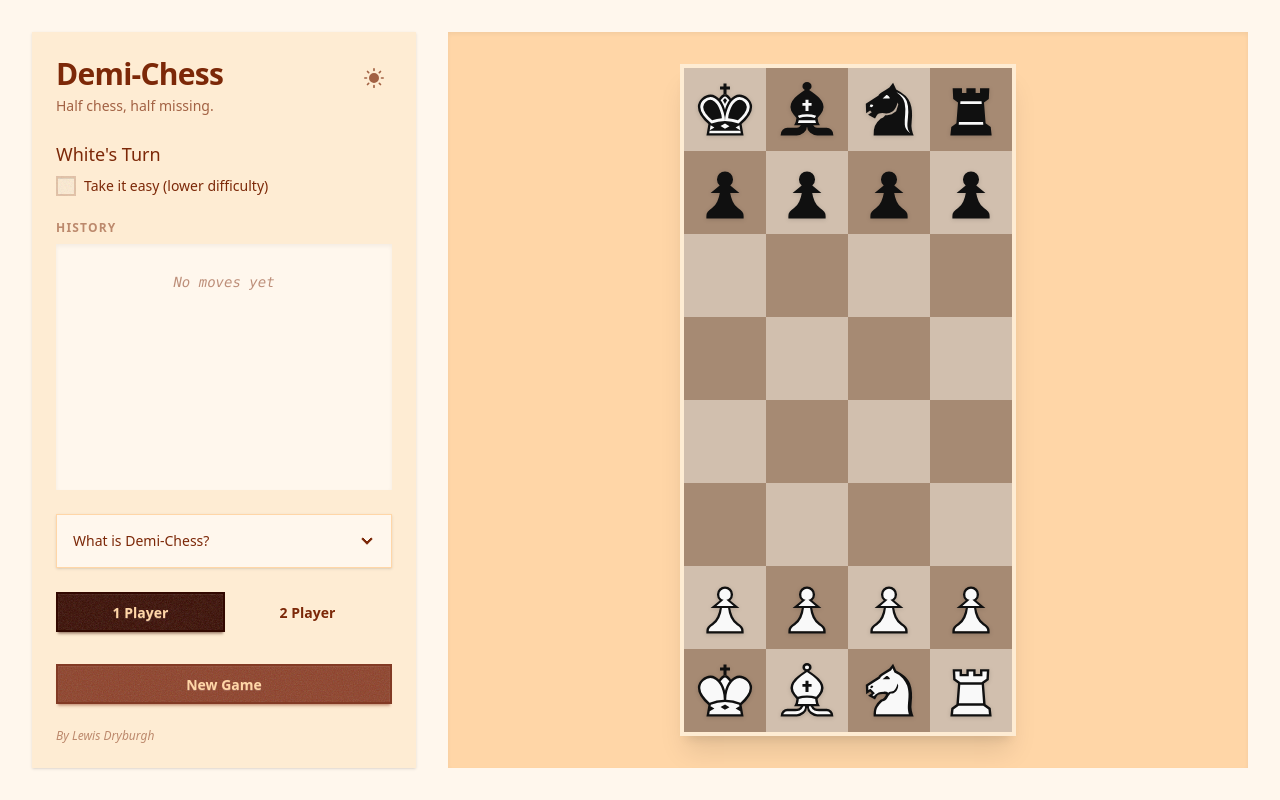
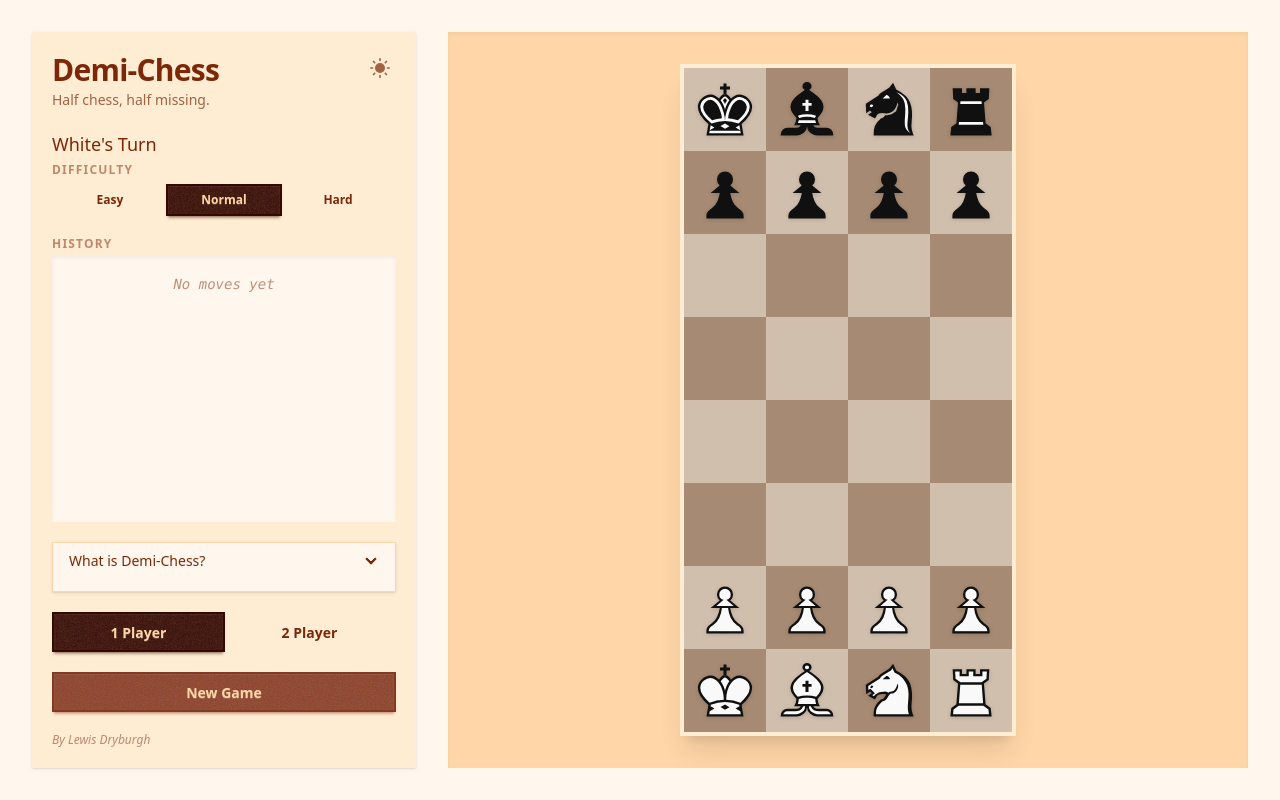
Before and after one commit to lewdry/demi-chess, a Svelte app: page / in a window 1280 px wide. Built offline with nearby package versions, Linux system fonts and the light colour scheme.

Commit message:
fix: enhance meta tags in index.html for better SEO; update App.svelte to support difficulty levels and improve theme handling; adjust AI logic in engine.worker.js for varied difficulty settings

```diff
--- a/index.html
+++ b/index.html
@@ -15,16 +15,26 @@
     <meta charset="UTF-8" />
     <meta name="viewport" content="width=device-width, initial-scale=1.0" />
     <meta name="google-site-verification" content="MJ1_jvp4WyTrK_OpiwNXihd-1ySqN0urnPYTr60C508" />
-    <title>Demi-Chess</title>
+    <title>Demi-Chess | Mini Chess Board Game</title>
 
     <!-- Primary Meta Tags -->
-    <meta name="title" content="Demi-Chess" />
-    <meta name="description" content="Play Demi-chess online, a simplified 4x8 chess variant, against a client-side computer in your browser." />
+    <meta name="title" content="Demi-Chess | Mini Chess Board Game" />
+    <meta name="description" content="Play Demi-Chess online against a computer opponent. A minimalistic half-sized version of chess right in your browser." />
     <meta name="keywords" content="demi-chess, half-chess, semi-chess, chess variant, mini chess, 4x8 chess, chess AI, board game, web app" />
     <meta name="author" content="Lewis Dryburgh" />
     <meta name="language" content="English" />
     <meta name="robots" content="index, follow" />
+    <meta property="og:site_name" content="Lewis Dryburgh" />
     <link rel="canonical" href="https://lewdry.github.io/demi-chess" />
+
+    <script type="application/ld+json">
+      {
+        "@context": "https://schema.org",
+        "@type": "WebSite",
+        "name": "Lewis Dryburgh",
+        "url": "https://lewdry.github.io/"
+      }
+    </script>
   </head>
   <body>
     <div id="app"></div>
--- a/src/App.svelte
+++ b/src/App.svelte
@@ -1,15 +1,22 @@
 <script>
   import Board from './lib/components/Board.svelte';
   import { COLORS, indexToAlgebraic, EMPTY, PIECE_SYMBOLS } from './lib/engine/board.js';
-  import { getLegalMoves, applyMoveToState, createInitialGameState } from './lib/engine/game.js';
+  import { applyMoveToState, createInitialGameState } from './lib/engine/game.js';
   import { onMount } from 'svelte';
+
+  const DIFFICULTY_LEVELS = ['easy', 'normal', 'hard'];
 
   let dark = $state(false);
   let vsComputer = $state(true);
-  let easyMode = $state(false);
+  let difficulty = $state('normal');
+
+  function applyTheme(isDark) {
+    document.documentElement.setAttribute('data-theme', isDark ? 'forest' : 'caramellatte');
+  }
 
   function handleThemeChange(e) {
     dark = e.target.checked;
+    applyTheme(dark);
     localStorage.setItem('theme', dark ? 'forest' : 'caramellatte');
   }
 
@@ -20,9 +27,10 @@
     aiThinking = false;
   }
 
-  function handleEasyModeChange(e) {
-    easyMode = e.target.checked;
-    localStorage.setItem('easyMode', easyMode ? '1' : '0');
+  function setDifficulty(value) {
+    if (!DIFFICULTY_LEVELS.includes(value) || difficulty === value) return;
+    difficulty = value;
+    localStorage.setItem('difficulty', value);
   }
 
   // 'check' is not a terminal state — the game keeps going, only
@@ -64,6 +72,12 @@
   let hiddenSquares = $state(new Set());
 
   onMount(() => {
+    // Each block below is independent and wrapped separately: a failure in
+    // one (e.g. the worker failing to start, or storage access being blocked
+    // by browser privacy settings on a fresh profile) must not prevent the
+    // others from running, otherwise the theme, preferences, or AI opponent
+    // can silently fail to initialize until the page is reloaded.
+    try {
       worker = new Worker(new URL('./lib/workers/engine.worker.js', import.meta.url), { type: 'module' });
       worker.onmessage = (e) => {
         if (e.data.type === 'bestMove' && e.data.move) {
@@ -76,30 +90,50 @@
           }, AI_THINK_MS);
         }
       };
+    } catch (e) {
+      console.error('Failed to start AI worker:', e);
+    }
 
+    let darkMediaQuery = null;
+    let handleSystemThemeChange = null;
+    try {
       // Match whatever theme index.html already resolved pre-paint (stored
       // preference, or the OS preference if the user hasn't chosen one yet).
       const storedTheme = localStorage.getItem('theme');
-    const darkMediaQuery = window.matchMedia('(prefers-color-scheme: dark)');
+      darkMediaQuery = window.matchMedia('(prefers-color-scheme: dark)');
       dark = storedTheme ? storedTheme === 'forest' : darkMediaQuery.matches;
+      applyTheme(dark);
 
       const storedVsComputer = localStorage.getItem('vsComputer');
       if (storedVsComputer !== null) vsComputer = storedVsComputer === '1';
 
+      const storedDifficulty = localStorage.getItem('difficulty');
+      if (storedDifficulty && DIFFICULTY_LEVELS.includes(storedDifficulty)) {
+        difficulty = storedDifficulty;
+      } else {
         const storedEasyMode = localStorage.getItem('easyMode');
-    if (storedEasyMode !== null) easyMode = storedEasyMode === '1';
+        if (storedEasyMode !== null) {
+          difficulty = storedEasyMode === '1' ? 'easy' : 'hard';
+          localStorage.setItem('difficulty', difficulty);
+          localStorage.removeItem('easyMode');
+        }
+      }
 
       // If the user hasn't made an explicit choice, keep following the OS setting live.
-    const handleSystemThemeChange = (e) => {
+      handleSystemThemeChange = (e) => {
         if (!localStorage.getItem('theme')) {
           dark = e.matches;
+          applyTheme(dark);
         }
       };
       darkMediaQuery.addEventListener('change', handleSystemThemeChange);
+    } catch (e) {
+      console.error('Failed to read theme/preferences:', e);
+    }
 
     return () => {
       worker && worker.terminate();
-      darkMediaQuery.removeEventListener('change', handleSystemThemeChange);
+      darkMediaQuery && handleSystemThemeChange && darkMediaQuery.removeEventListener('change', handleSystemThemeChange);
     };
   });
 
@@ -155,24 +189,11 @@
     }, MOVE_ANIM_MS);
   }
 
-  // Derived state to avoid recalculating unnecessarily
-  $effect(() => {
-    if (isGameActive(gameState.status) && gameState.legalMovesOfTurn.length === 0 && gameState.history.length === 0) {
-      // Very first turn initial load
-      gameState.legalMovesOfTurn = getLegalMoves(
-        gameState.board,
-        gameState.turn,
-        gameState.castlingRights[gameState.turn],
-        gameState.enPassantTarget
-      );
-    }
-  });
-
   $effect(() => {
     // If it's black's turn and the game is playing, tell the worker to search
     if (vsComputer && gameState.turn === COLORS.BLACK && isGameActive(gameState.status) && worker) {
       aiThinking = true;
-      worker.postMessage({ type: 'search', state: $state.snapshot(gameState), easyMode });
+      worker.postMessage({ type: 'search', state: $state.snapshot(gameState), difficulty });
     }
   });
 
@@ -237,22 +258,22 @@
   }
 </script>
 
-<div class="min-h-dvh w-full md:h-screen bg-base-100 text-base-content flex flex-col-reverse md:flex-row items-stretch justify-center p-4 md:p-8 gap-6 md:gap-8 md:overflow-hidden">
+<div class="min-h-dvh w-full md:h-screen bg-base-100 text-base-content flex flex-col-reverse md:flex-row items-stretch justify-center p-3 md:p-8 gap-4 md:gap-8 md:overflow-hidden">
   <!-- Sidebar -->
-  <div class="w-full md:w-96 flex flex-col gap-6 shrink md:shrink-0 min-h-0 bg-base-200 p-6 rounded-none shadow-sm md:overflow-y-auto md:max-h-full">
+  <div class="w-full md:w-96 flex flex-col gap-3 md:gap-5 shrink md:shrink-0 min-h-0 bg-base-200 p-3 md:p-5 rounded-none shadow-sm md:overflow-y-auto md:max-h-full">
     <div class="flex justify-between items-start shrink-0">
       <div>
         <h1 class="text-3xl font-bold tracking-tight">Demi-Chess</h1>
-        <p class="text-sm opacity-70 mt-1">Half chess, half missing.</p>
+        <p class="text-sm opacity-70 mt-0.5">Half chess, half missing.</p>
       </div>
-      <label class="cursor-pointer p-2 mt-1 opacity-70 hover:opacity-100 transition-opacity">
+      <label class="cursor-pointer p-1.5 opacity-70 hover:opacity-100 transition-opacity">
         <!-- Sun icon -->
         <svg xmlns="http://www.w3.org/2000/svg" class="w-5 h-5 swap-off fill-current" viewBox="0 0 24 24" stroke="currentColor" stroke-width="2" stroke-linecap="round" stroke-linejoin="round" class:hidden={dark}><circle cx="12" cy="12" r="5"/><path d="M12 1v2M12 21v2M4.2 4.2l1.4 1.4M18.4 18.4l1.4 1.4M1 12h2M21 12h2M4.2 19.8l1.4-1.4M18.4 5.6l1.4-1.4"/></svg>
         <!-- Moon icon -->
         <svg xmlns="http://www.w3.org/2000/svg" class="w-5 h-5 swap-on fill-current" viewBox="0 0 20 20" class:hidden={!dark}><path d="M17.293 13.293A8 8 0 016.707 2.707a8.001 8.001 0 1010.586 10.586z" /></svg>
         <input
           type="checkbox"
-          class="theme-controller hidden"
+          class="hidden"
           value="forest"
           checked={dark}
           onchange={handleThemeChange}
@@ -262,8 +283,8 @@
     </div>
 
     <!-- STATUS -->
-    <div class="flex flex-col gap-2">
-      <div class="flex items-center gap-3">
+    <div class="flex flex-col gap-1">
+      <div class="flex items-center gap-2">
         <span class="text-lg font-medium capitalize">{gameState.turn === 'w' ? "White's" : "Black's"} Turn</span>
         {#if aiThinking}
           <span class="badge badge-ghost animate-pulse">Thinking…</span>
@@ -285,24 +306,30 @@
         </button>
       {/if}
       {#if vsComputer}
-        <label class="flex items-center gap-2 cursor-pointer w-fit text-sm">
-          <input
-            type="checkbox"
-            class="checkbox checkbox-sm"
-            checked={easyMode}
-            onchange={handleEasyModeChange}
-          />
-          Take it easy (lower difficulty)
-        </label>
+        <div class="flex flex-col gap-1.5">
+          <span class="text-xs font-bold tracking-widest opacity-50 uppercase">Difficulty</span>
+          <div class="join w-full">
+            {#each DIFFICULTY_LEVELS as level}
+              <button
+                type="button"
+                class="btn btn-sm join-item flex-1 {difficulty === level ? 'btn-secondary' : 'btn-ghost'}"
+                aria-pressed={difficulty === level}
+                onclick={() => setDifficulty(level)}
+              >
+                {level.charAt(0).toUpperCase() + level.slice(1)}
+              </button>
+            {/each}
+          </div>
+        </div>
       {/if}
     </div>
 
     <!-- HISTORY -->
-    <div class="flex flex-col gap-2 md:flex-grow overflow-hidden shrink min-h-0 max-h-56 md:max-h-none">
+    <div class="flex flex-col gap-1 md:flex-grow overflow-hidden shrink min-h-0 max-h-56 md:max-h-none">
       <h2 class="text-xs font-bold tracking-widest opacity-50 uppercase">History</h2>
-      <div class="bg-base-100 rounded-none p-3 flex-1 overflow-y-auto font-mono text-sm shadow-inner min-h-0">
+      <div class="bg-base-100 rounded-none p-2.5 flex-1 overflow-y-auto font-mono text-sm shadow-inner min-h-0">
         {#if gameState.history.length === 0}
-          <div class="opacity-50 italic text-center py-4">No moves yet</div>
+          <div class="opacity-50 italic text-center py-2">No moves yet</div>
         {:else}
           <div class="flex flex-col gap-1">
             {#each Array(Math.ceil(gameState.history.length / 2)) as _, turnIndex}
@@ -324,10 +351,10 @@
     <!-- RULES -->
     <div class="collapse collapse-arrow bg-base-100 shadow-sm border border-base-300 shrink-0">
       <input type="checkbox" />
-      <div class="collapse-title font-medium text-sm">
+      <div class="collapse-title font-medium text-sm py-2 min-h-0">
         What is Demi-Chess?
       </div>
-      <div class="collapse-content text-sm opacity-80 grid gap-2">
+      <div class="collapse-content text-sm opacity-80 grid gap-1.5 pb-3">
         <p>Demi-Chess was invented in 1986 by Peter Krystufek as a simplified chess variant.</p>
         <p>• Half the board, half the pieces.</p>
         <p>• No Queens, unless pawns are promoted.</p>
@@ -355,7 +382,7 @@
       </button>
     </div>
 
-    <button class="btn btn-accent w-full mt-2" onclick={startNewGame}>
+    <button class="btn btn-accent w-full" onclick={startNewGame}>
       New Game
     </button>
 
@@ -365,7 +392,7 @@
   </div>
 
   <!-- Board Area -->
-  <div class="w-full md:flex-1 flex items-center justify-center bg-base-300 rounded-none p-4 md:p-8 shadow-inner h-[80dvh] md:h-full overflow-hidden">
+  <div class="w-full md:flex-1 flex items-center justify-center bg-base-300 rounded-none p-3 md:p-8 shadow-inner h-[78dvh] md:h-full overflow-hidden">
     <Board
       boardState={gameState.board}
       selectedSquare={selectedSquare}
```
Also changed, not shown: src/lib/engine/game.js, src/lib/workers/engine.worker.js. Lines whose indentation alone changed are shown as unchanged.
